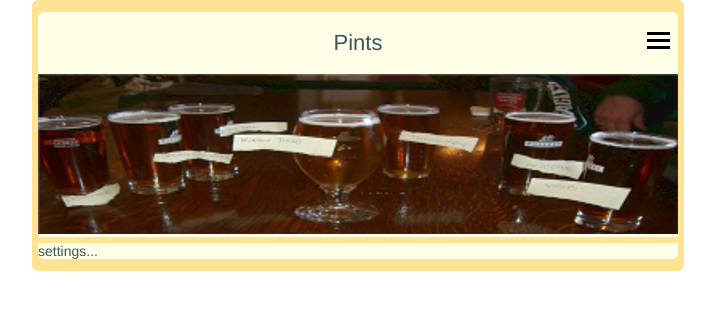
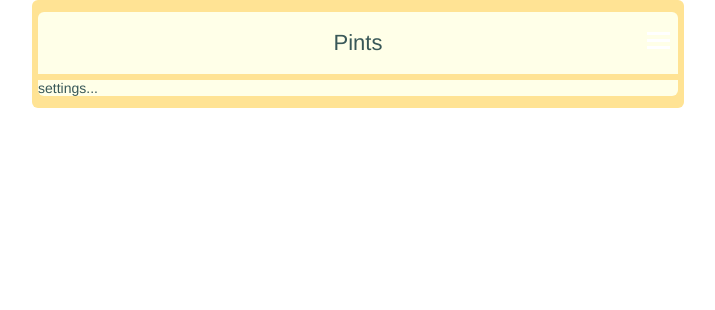
Before and after one commit to richardtraindl/pints, a Jekyll site: the page built from pints/settings.html, in a window 1280 px wide. Shown: the top 310 px of the page, without its empty margins (282-997 px from the left). Built offline with Jekyll 4.4.1, drawn with Linux system fonts in a browser that asks for light colours.

Commit message:
Update pints.html

```diff
--- a/_layouts/pints.html
+++ b/_layouts/pints.html
@@ -21,9 +21,7 @@
       <header id="mobile-header">
         <h1>Pints</h1>
 
-        <img id="logo" src="/img/pints01.png">
-
-        <a id="nav-button" href="#mobile-nav"><img id="nav-image" src="/img/nav_black.png"></a>
+        <a id="nav-button" href="#mobile-nav"><img id="nav-image" src="/img/nav_white.png"></a>
       </header>
 
       <nav id="mobile-nav">
```
